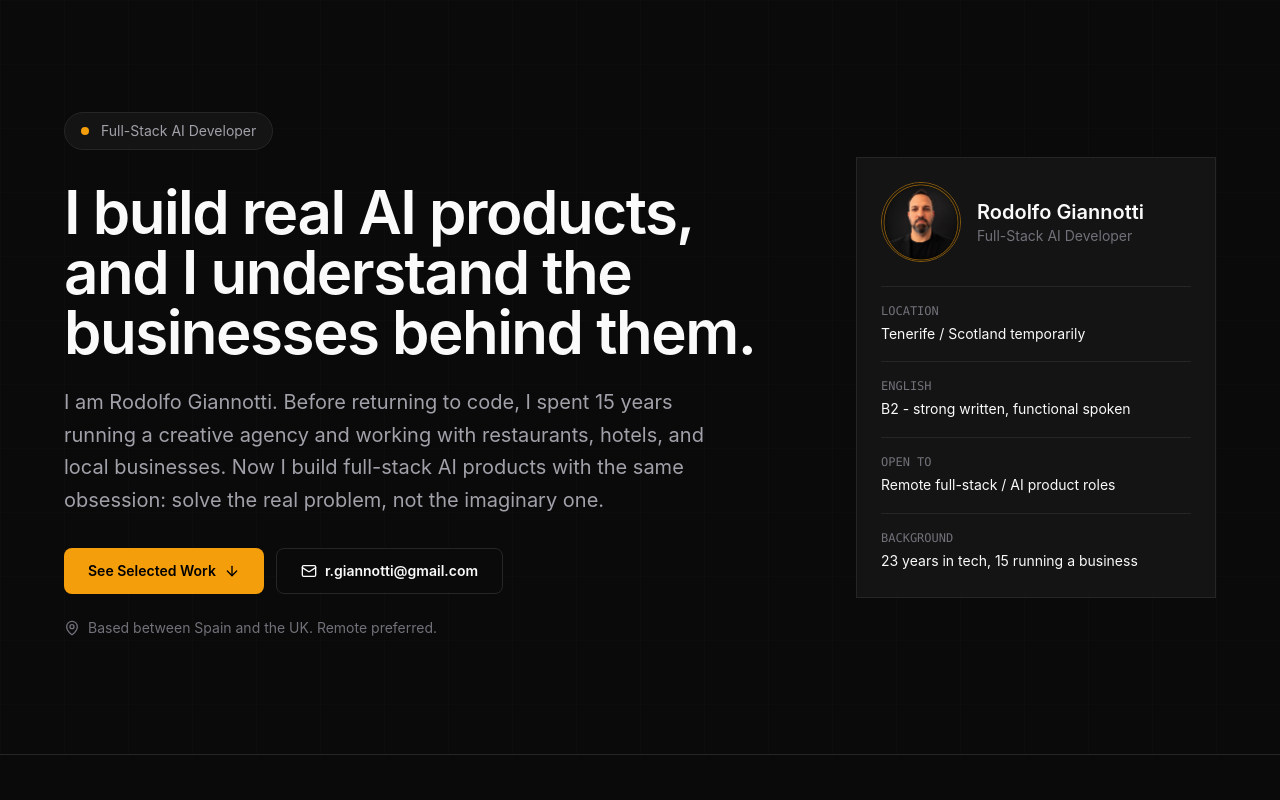
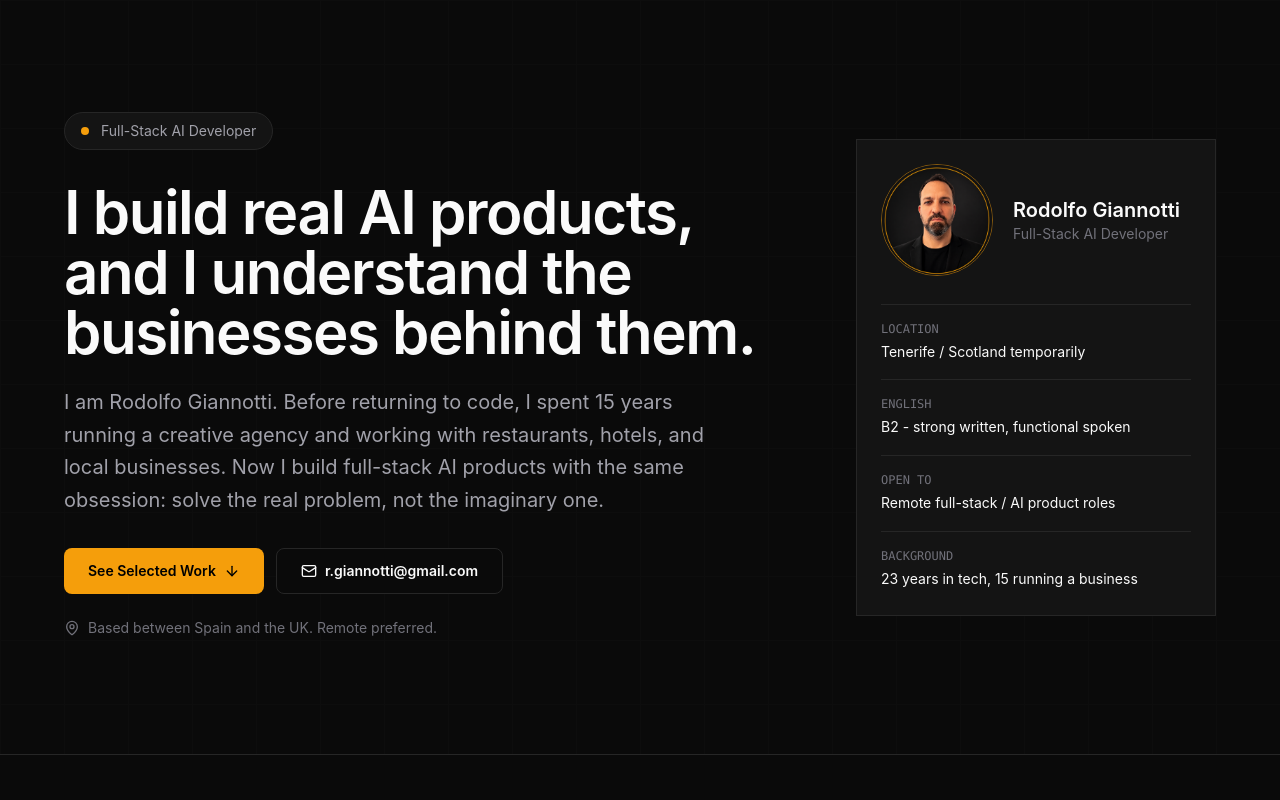
Before and after one commit to fenixgx/curriculum, a Next.js app: page / in a window 1280 px wide. Shown: the top 800 px of the page. Built offline with nearby package versions, Linux system fonts and the light colour scheme.

Commit message:
feat: add whatsapp contact and larger profile photo

```diff
--- a/src/components/Contact.tsx
+++ b/src/components/Contact.tsx
@@ -2,7 +2,11 @@
 
 import { motion } from "framer-motion";
 import { Mail } from "lucide-react";
-import { IconBrandGithub, IconBrandLinkedin } from "@tabler/icons-react";
+import {
+  IconBrandGithub,
+  IconBrandLinkedin,
+  IconBrandWhatsapp,
+} from "@tabler/icons-react";
 
 export default function Contact() {
   return (
@@ -25,26 +29,35 @@ export default function Contact() {
             AI product work, and contract projects where shipping matters.
           </p>
 
-          <div className="mb-10 flex flex-col items-center justify-center gap-4 sm:flex-row">
+          <div className="mb-10 grid gap-4 sm:grid-cols-2">
             <a
               href="mailto:r.giannotti@gmail.com"
-              className="inline-flex items-center gap-2 rounded-lg bg-[var(--color-accent)] px-8 py-3.5 text-sm font-semibold text-black transition-colors hover:bg-[var(--color-accent-hover)]"
+              className="inline-flex items-center justify-center gap-2 rounded-lg bg-[var(--color-accent)] px-8 py-3.5 text-sm font-semibold text-black transition-colors hover:bg-[var(--color-accent-hover)]"
             >
               <Mail className="h-4 w-4" />
               r.giannotti@gmail.com
             </a>
             <a
+              href="https://wa.me/34605377796?text=Hi%20Rodolfo%2C%20I%20saw%20your%20portfolio%20and%20would%20like%20to%20talk."
+              target="_blank"
+              rel="noopener noreferrer"
+              className="inline-flex items-center justify-center gap-2 rounded-lg border border-[var(--color-border)] px-6 py-3.5 text-sm font-semibold transition-colors hover:border-[var(--color-accent)] hover:text-[var(--color-accent)]"
+            >
+              <IconBrandWhatsapp className="h-4 w-4" />
+              WhatsApp
+            </a>
+            <a
               href="https://github.com/fenixgx/curriculum"
               target="_blank"
               rel="noopener noreferrer"
-              className="inline-flex items-center gap-2 rounded-lg border border-[var(--color-border)] px-6 py-3.5 text-sm font-semibold transition-colors hover:border-[var(--color-accent)] hover:text-[var(--color-accent)]"
+              className="inline-flex items-center justify-center gap-2 rounded-lg border border-[var(--color-border)] px-6 py-3.5 text-sm font-semibold transition-colors hover:border-[var(--color-accent)] hover:text-[var(--color-accent)]"
             >
               <IconBrandGithub className="h-4 w-4" />
               GitHub
             </a>
             <a
               href="mailto:r.giannotti@gmail.com?subject=LinkedIn%20profile"
-              className="inline-flex items-center gap-2 rounded-lg border border-[var(--color-border)] px-6 py-3.5 text-sm font-semibold text-[var(--color-text-muted)] transition-colors hover:border-[var(--color-accent)] hover:text-[var(--color-accent)]"
+              className="inline-flex items-center justify-center gap-2 rounded-lg border border-[var(--color-border)] px-6 py-3.5 text-sm font-semibold text-[var(--color-text-muted)] transition-colors hover:border-[var(--color-accent)] hover:text-[var(--color-accent)]"
             >
               <IconBrandLinkedin className="h-4 w-4" />
               LinkedIn soon
--- a/src/components/Hero.tsx
+++ b/src/components/Hero.tsx
@@ -68,14 +68,14 @@ export default function Hero() {
           transition={{ duration: 0.7, delay: 0.1, ease: "easeOut" }}
           className="border border-[var(--color-border)] bg-[var(--color-surface)] p-6"
         >
-          <div className="mb-6 flex items-center gap-4">
+          <div className="mb-7 flex items-center gap-5">
             <Image
               src="/rodolfo-profile.png"
               alt="Rodolfo Giannotti"
-              width={80}
-              height={80}
+              width={112}
+              height={112}
               priority
-              className="h-20 w-20 shrink-0 rounded-full border border-[var(--color-accent)]/50 object-cover"
+              className="h-28 w-28 shrink-0 rounded-full border border-[var(--color-accent)]/50 object-cover"
             />
             <div>
               <p className="text-xl font-semibold">Rodolfo Giannotti</p>
```
